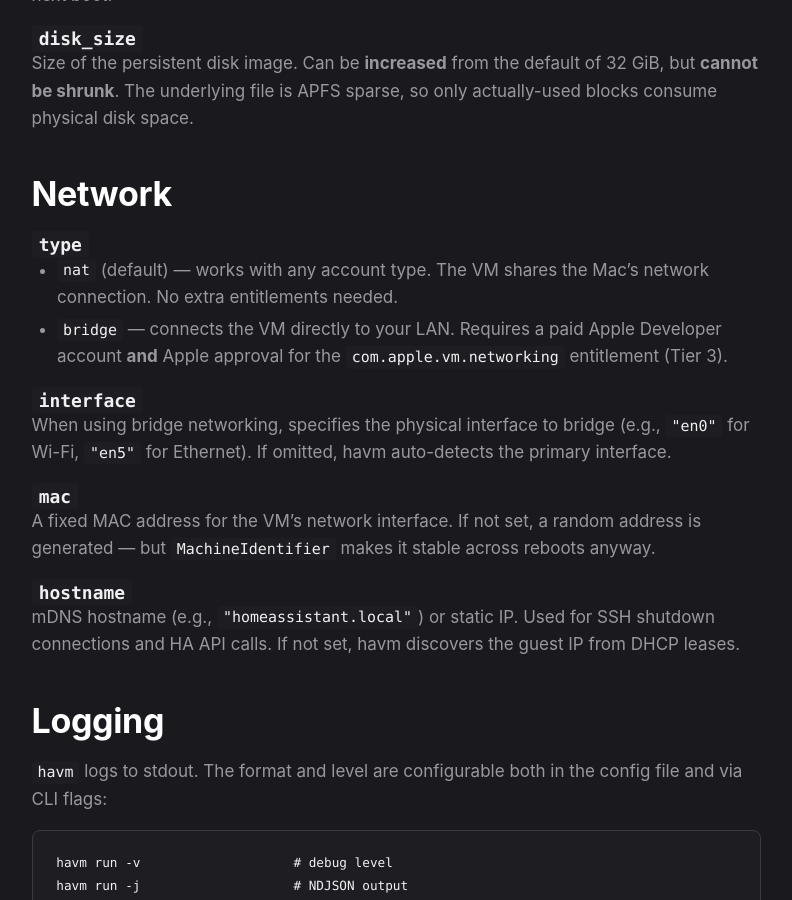
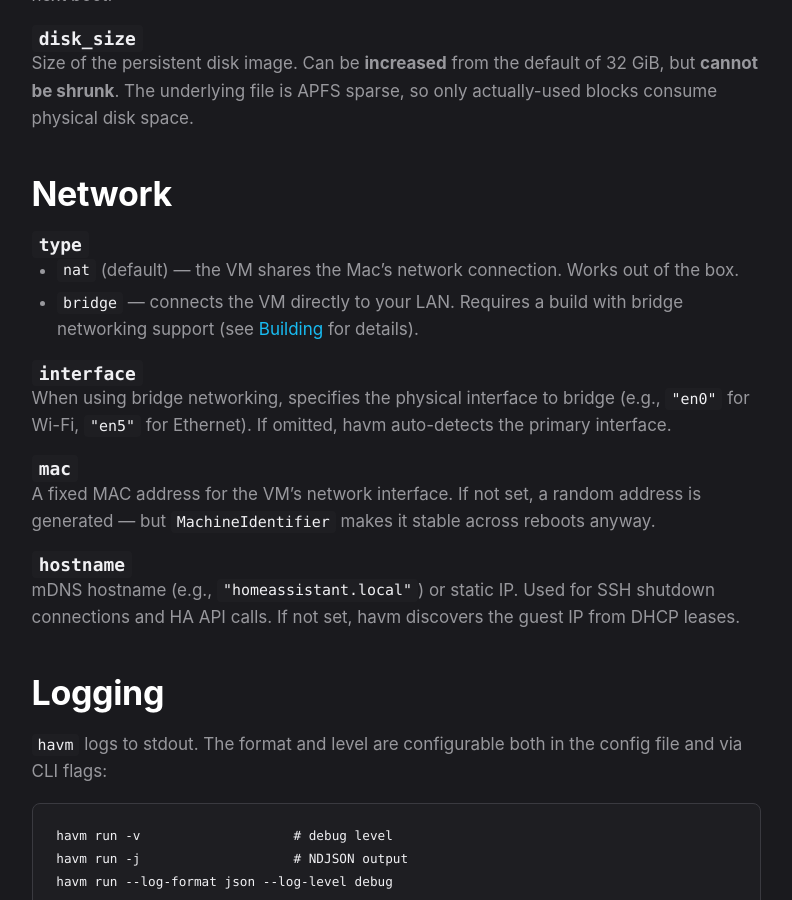
Before and after one commit to IngmarStein/havm, a Jekyll site: the page built from docs/configuration.md, in a window 1280 px wide and 900 px high, scrolled down 1597 px. Shown: the whole window, without its empty margins (244-1036 px from the left). Built offline with Jekyll 4.4.1, drawn with Linux system fonts in a browser that asks for light colours.

Commit message:
docs: remove entitlement/tier details from user-facing config and index

```diff
--- a/docs/configuration.md
+++ b/docs/configuration.md
@@ -81,11 +81,10 @@ so only actually-used blocks consume physical disk space.
 ## Network
 
 ### `type`
-- `nat` (default) — works with any account type. The VM shares the Mac's
-  network connection. No extra entitlements needed.
-- `bridge` — connects the VM directly to your LAN. Requires a paid Apple
-  Developer account **and** Apple approval for the `com.apple.vm.networking`
-  entitlement (Tier 3).
+- `nat` (default) — the VM shares the Mac's network connection. Works out
+  of the box.
+- `bridge` — connects the VM directly to your LAN. Requires a build with
+  bridge networking support (see [Building](building.html) for details).
 
 ### `interface`
 When using bridge networking, specifies the physical interface to bridge
```
Also changed, not shown: docs/index.md (+1 -1 lines).
